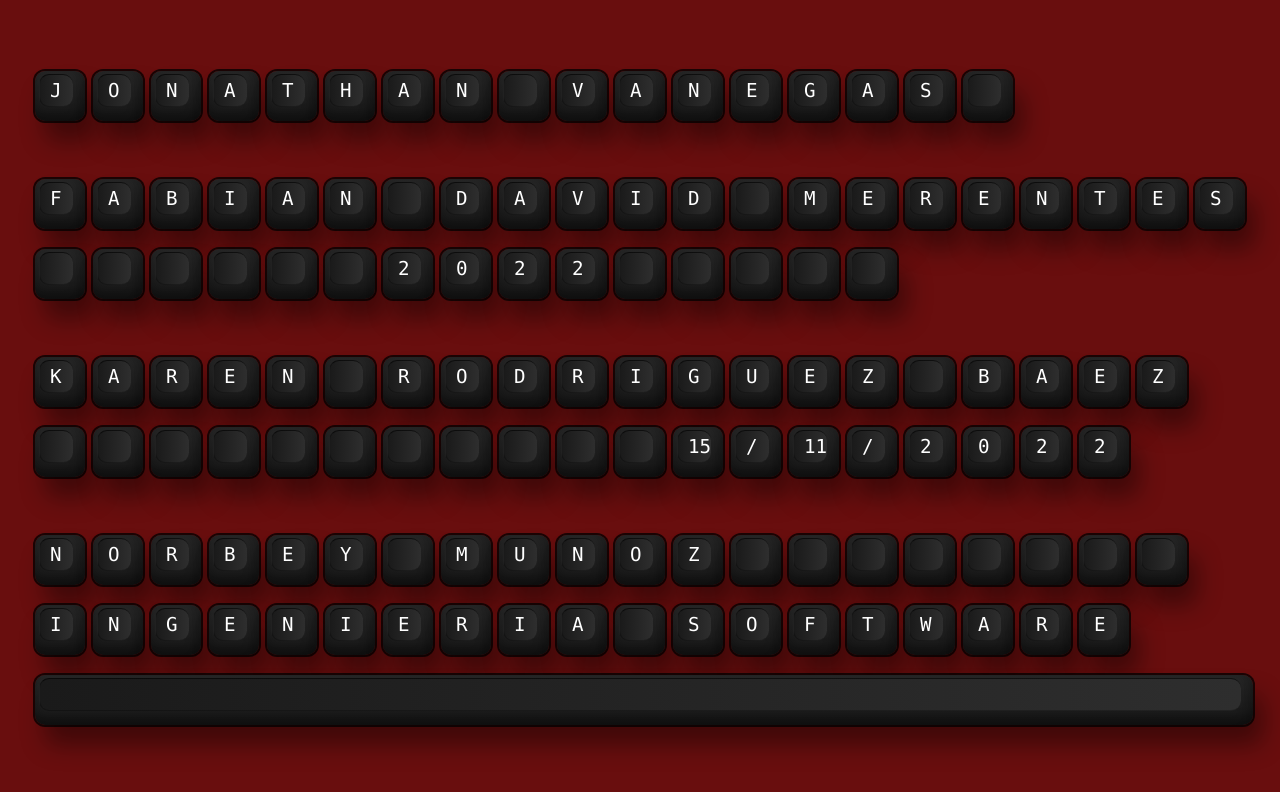
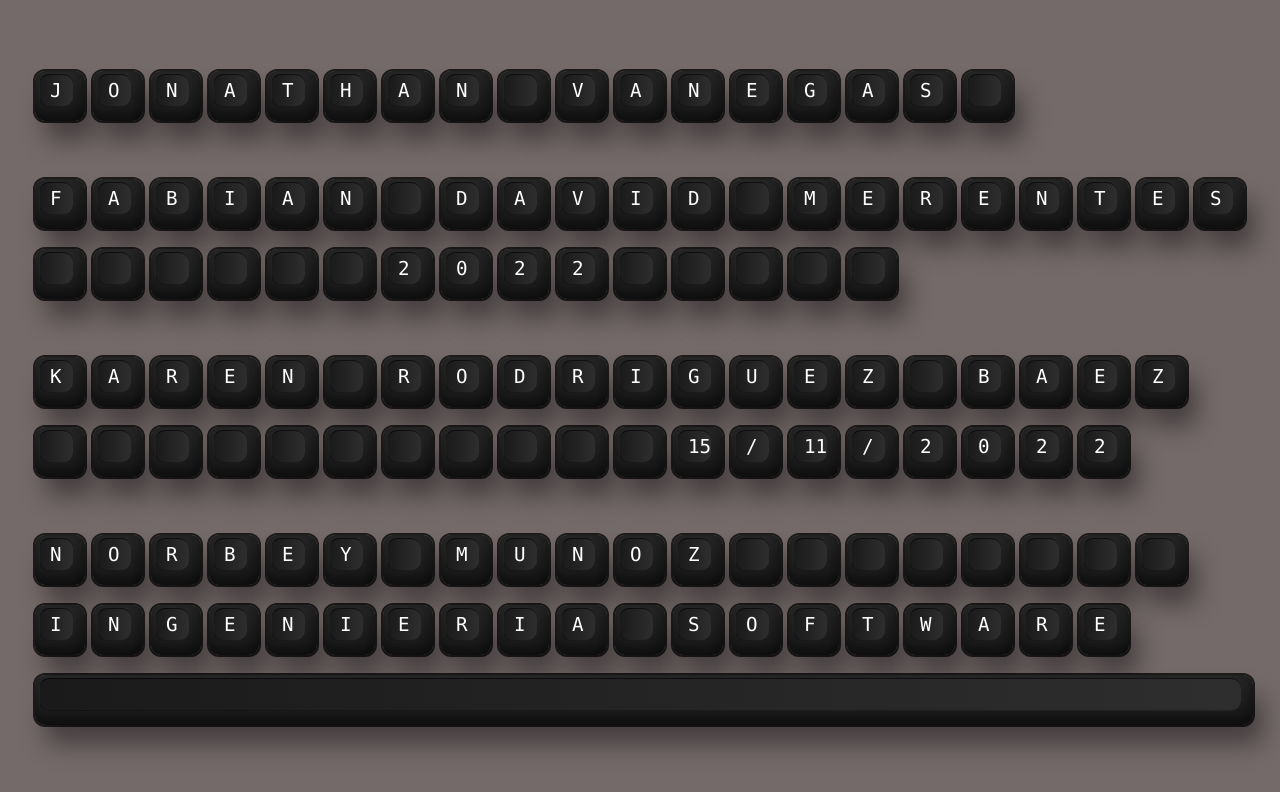
Before and after one commit to jonathanAVH/ProyectoDevOps, an Angular app in the folder frontend/: page / in a window 1280 px wide. Shown: the top 792 px of the page. Built offline with nearby package versions, Linux system fonts and the light colour scheme.

Commit message:
cambo de color

```diff
--- a/frontend/src/styles.css
+++ b/frontend/src/styles.css
@@ -10,7 +10,7 @@ body {
   justify-content: center;
   align-items: center;
   min-height: 100vh;
-  background: #690e0e;
+  background: #756a6a;
 }
 /*aaaa*/
 span {
```
